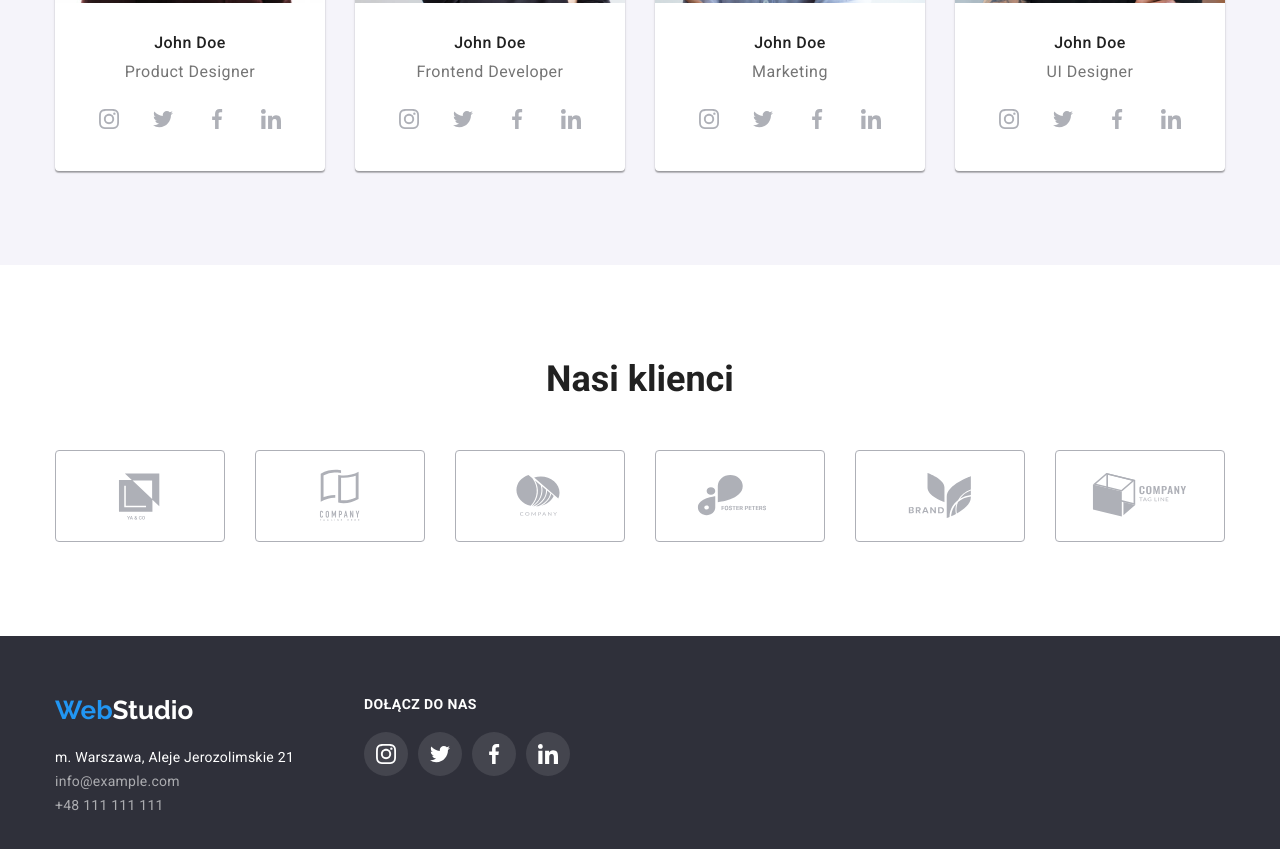
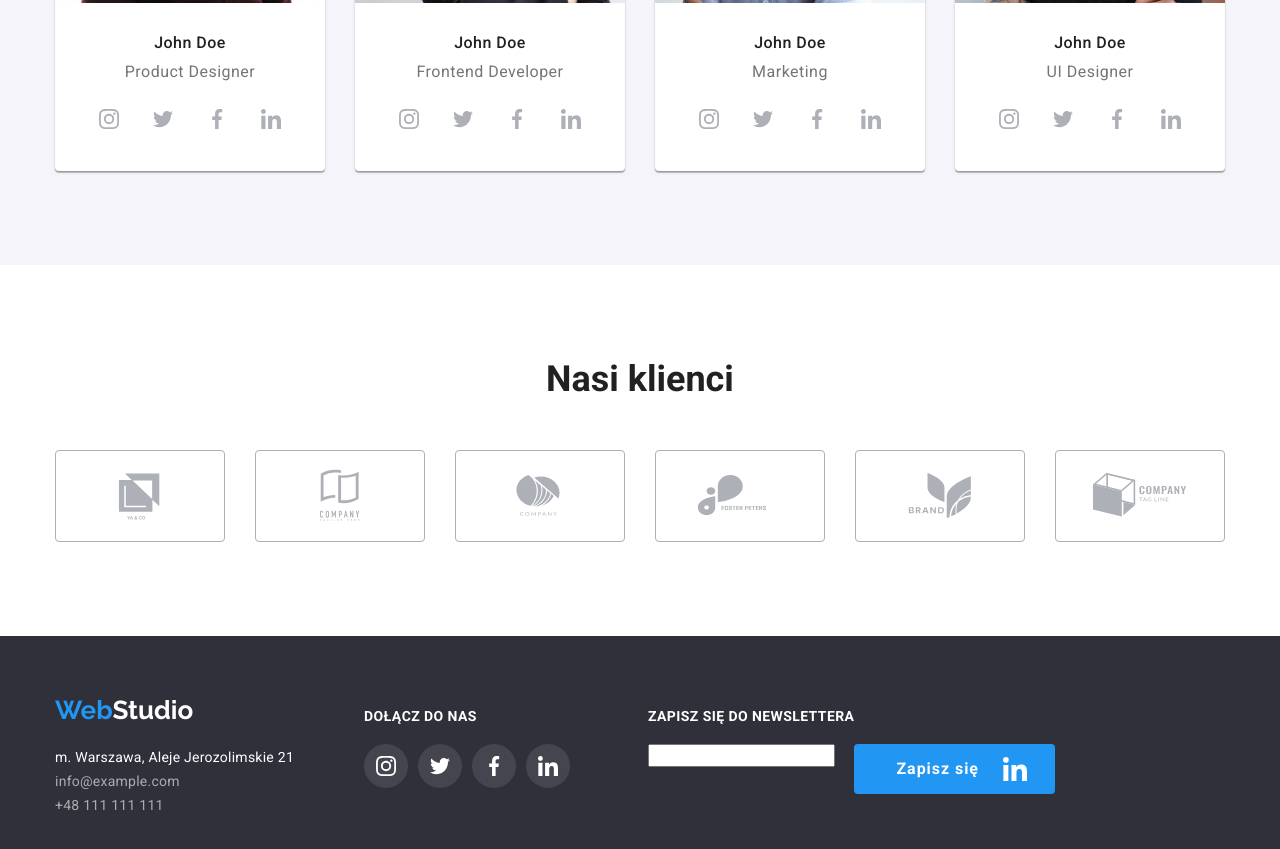
Before and after one commit to taaleksandra/goit-markup-hw-06, a plain HTML site: page index.html in a window 1280 px wide. Shown: the part 2027-2876 px from the top of the page. Drawn offline with nearby package versions, Linux system fonts and the light colour scheme.

Commit message:
footer form content

```diff
--- a/css/styles.css
+++ b/css/styles.css
@@ -39,7 +39,7 @@ body {
 }
 
 .body-shadow {
-box-shadow: 0px 0px 7px -2px rgb(172, 172, 175);
+  box-shadow: 0px 0px 7px -2px rgb(172, 172, 175);
 }
 
 /* header styles */
@@ -164,6 +164,9 @@ box-shadow: 0px 0px 7px -2px rgb(172, 172, 175);
 .address-link:focus {
   color: var(--accent-color);
 }
+.footer-socials {
+  margin-right: 78px;
+}
 .footer-socials-icons {
   list-style: none;
   display: flex;
@@ -178,6 +181,7 @@ box-shadow: 0px 0px 7px -2px rgb(172, 172, 175);
   text-transform: uppercase;
   color: var(--white-color);
   margin-bottom: 20px;
+  margin-top: 12px;
 }
 .footer-socials-icons li {
   width: 44px;
@@ -200,6 +204,39 @@ box-shadow: 0px 0px 7px -2px rgb(172, 172, 175);
 .footer-socials-icons li:focus,
 .footer-socials-icons li:active {
   background-color: var(--accent-color);
+}
+.footer-form form {
+   display: flex;
+  align-items: bottom;
+}
+.footer-form h4 {
+  font-weight: 700;
+  font-size: 14px;
+  font-style: normal;
+  line-height: 1.1428;
+  letter-spacing: 0.03em;
+  text-transform: uppercase;
+  color: var(--white-color);
+  margin-bottom: 20px;
+  margin-top: 12px;
+}
+.footer-form button {
+  margin-top: 48px;
+  padding: 10px 28px 10px 42px;
+  background-color: var(--accent-color);
+  border: none;
+  border-radius: 4px;
+  font-weight: 700;
+  font-size: 16px;
+  line-height: 1.875;
+  color: var(--white-color);
+  letter-spacing: 00.06em;
+  display: flex;
+  align-items: center;
+}
+.footer-form svg {
+  margin-left: 24px;
+  fill: var(--white-color);
 }
 
 /* main-page main styles */
--- a/index.html
+++ b/index.html
@@ -23,7 +23,6 @@
   </head>
 
   <body class="body-shadow">
-
     <header class="site-bar-wrapper">
       <div class="container site-bar">
         <a class="logo-first" href="index.html"
@@ -367,7 +366,7 @@
       </section>
     </main>
 
-      <div class="backdrop is-hidden" data-modal>
+    <div class="backdrop is-hidden" data-modal>
       <div class="modal">
         <button type="button" class="close-btn" data-modal-close>x</button>
       </div>
@@ -413,6 +412,20 @@
             </li>
           </ul>
         </div>
+        <div class="footer-form">
+          <form>
+            <label>
+              <h4>ZAPISZ SIĘ DO NEWSLETTERA</h4>
+              <input />
+            </label>
+            <button>
+              Zapisz się
+              <svg width="24" height="24">
+                <use href="images/sprite-min.svg#icon-linkedin-1"></use>
+              </svg>
+            </button>
+          </form>
+        </div>
       </div>
     </footer>
 
```
